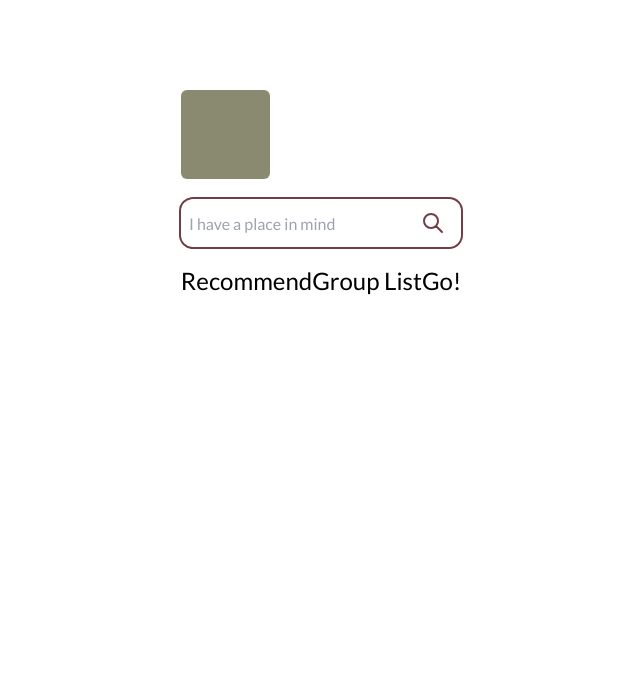
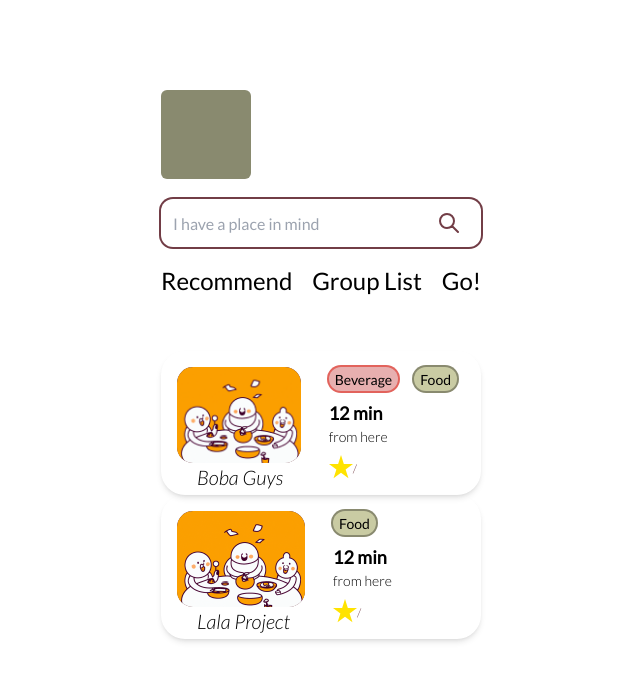
Before and after one commit to kapa-moon/final-project-team-decider, a React (Create React App) app in the folder front-end/: page /recommend in a window 1280 px wide. Shown: the top 680 px of the page, without its empty margins (319-959 px from the left). Built offline with nearby package versions, Linux system fonts and the light colour scheme.

Commit message:
Reommend Page Loop

```diff
--- a/front-end/src/App.js
+++ b/front-end/src/App.js
@@ -4,6 +4,7 @@ import { Route, Routes } from 'react-router-dom';
 import CreateNewTeam from './component/CreateNewTeam';
 import Home from './component/Home';
 import Group from './component/Group';
+import Recommend from './component/Recommend';
 import TeamInfo from './component/TeamInfo';
 import { Link } from 'react-router-dom';
 
@@ -18,7 +19,7 @@ function App() {
 
         <SearchBar></SearchBar>
         <div className='selectors flex justify-between' style = {{height: '11vh'}}>
-          <Link to='/group' style = {{fontSize: '3vh'}}>Recommend</Link>
+          <Link to='/recommend' style = {{fontSize: '3vh'}}>Recommend</Link>
           <Link to='/group' style = {{fontSize: '3vh'}}>Group List</Link>
           <Link to='/group' style = {{fontSize: '3vh'}}>Go!</Link>
         </div>
@@ -29,6 +30,7 @@ function App() {
             <Route path='/home' element={<Home />} />
             <Route path='/team_info' element={<TeamInfo />} />
             <Route path='/group' element={<Group />} />
+            <Route path='/recommend' element={<Recommend />} />
           </Routes>
         </div>
 
--- /dev/null
+++ b/front-end/src/component/Recommend.js
@@ -0,0 +1,33 @@
+import React from 'react';
+import GroupCard from './GroupCard';
+import Placeholder from '../image/pic1.png';
+
+function Recommend({ SelctedLocation }) {
+    return <ul>{getCard(SelectedLocation)}</ul>;
+}
+
+var count = 0;
+
+const getCard = SelectedLocation => SelectedLocation.map(item => (
+    <GroupCard name={item.name} type = {item.type} image = {Placeholder} key = {count++}></GroupCard>
+  ));
+
+
+// Hard Coded Data Example
+
+const SelectedLocation = [
+    { name: "Boba Guys",
+    type: ["Beverage", "Food"],
+    image: Placeholder,
+    distance: 12,
+    rate: 4.5,
+    total: 198,},
+    { name: "Lala Project",
+    type: ["Food"],
+    image: Placeholder,
+    distance: 12,
+    rate: 4.5,
+    total: 198,},
+]
+
+export default Recommend;
```
